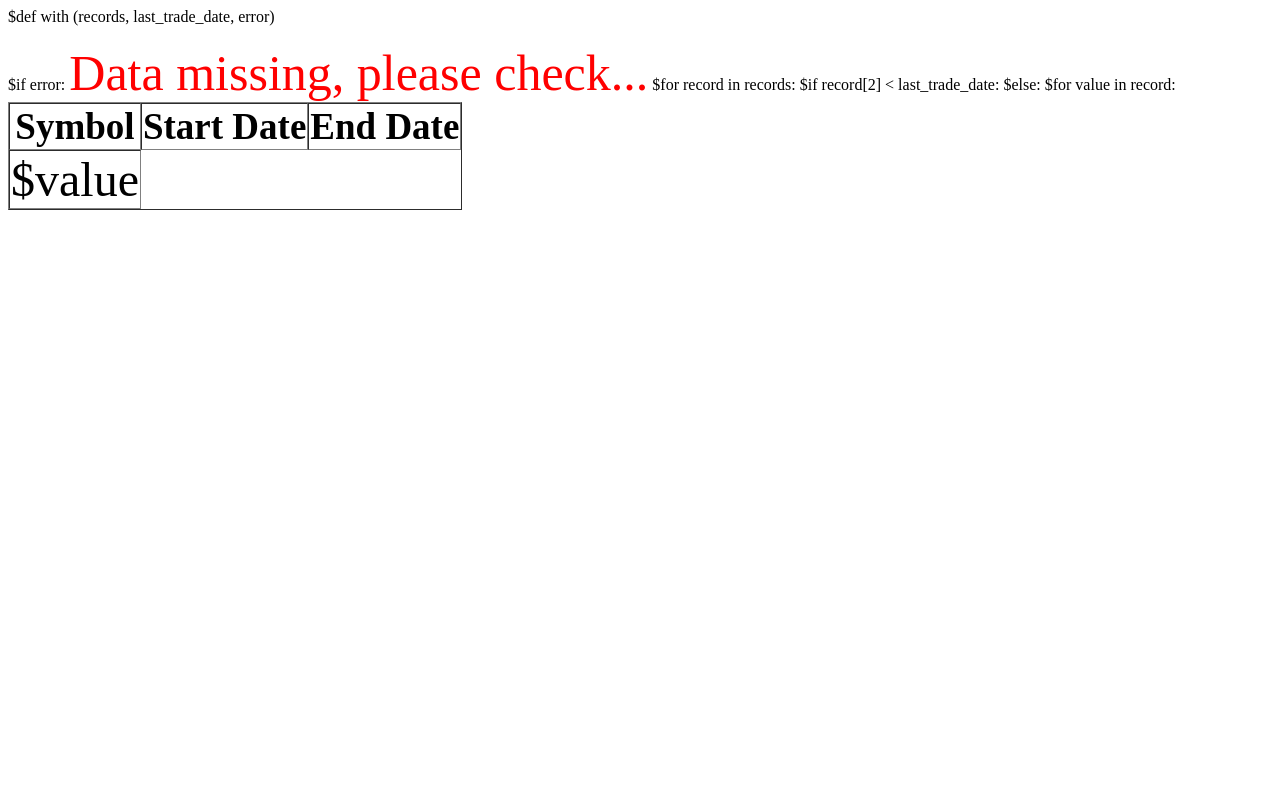
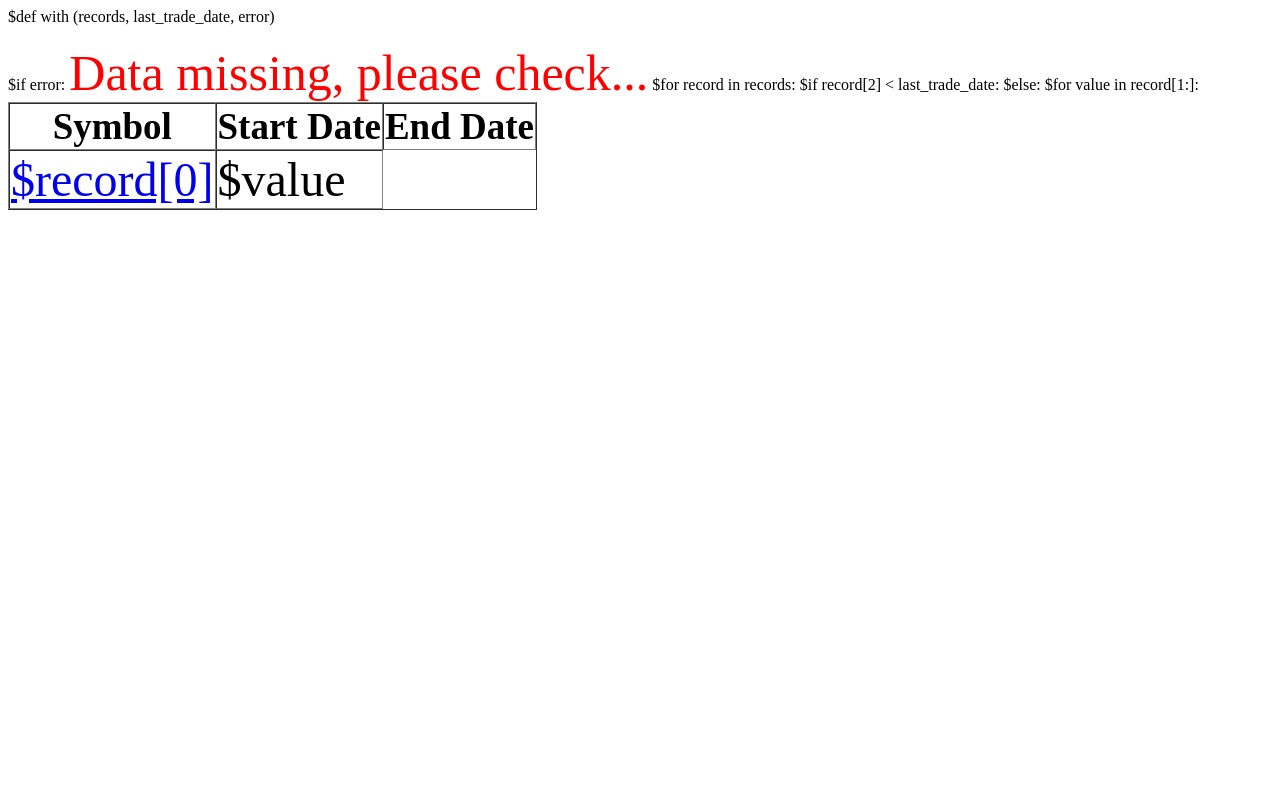
Before and after one commit to shmyhero/data-process, a Python web app: template portal/templates/start_end_date.html in a window 1280 px wide. Run offline with Jinja, Linux system fonts and the light colour scheme; the template is opened without the code that fills it, so the values that code supplies are empty.

Commit message:
add link for the symbol in start-end date page

```diff
--- a/portal/templates/start_end_date.html
+++ b/portal/templates/start_end_date.html
@@ -25,7 +25,8 @@
             <tr style="background-color:red" >
         $else:
             <tr>
-        $for value in record:
+        <td><font size="7"><a href='https://finance.yahoo.com/quote/$record[0]'>$record[0]</a></font></td>
+        $for value in record[1:]:
             <td ><font size="7" >$value</font></td>
         </tr>
 </table>
```
